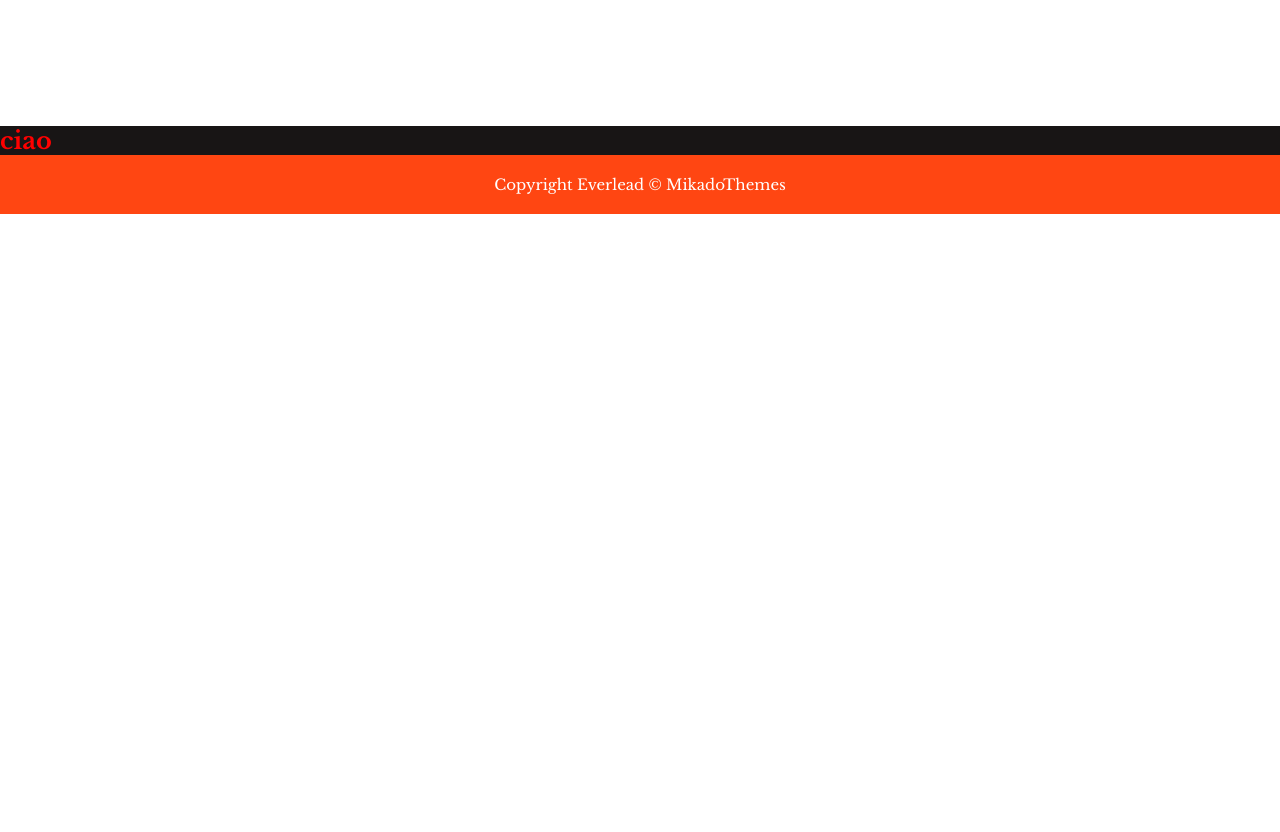
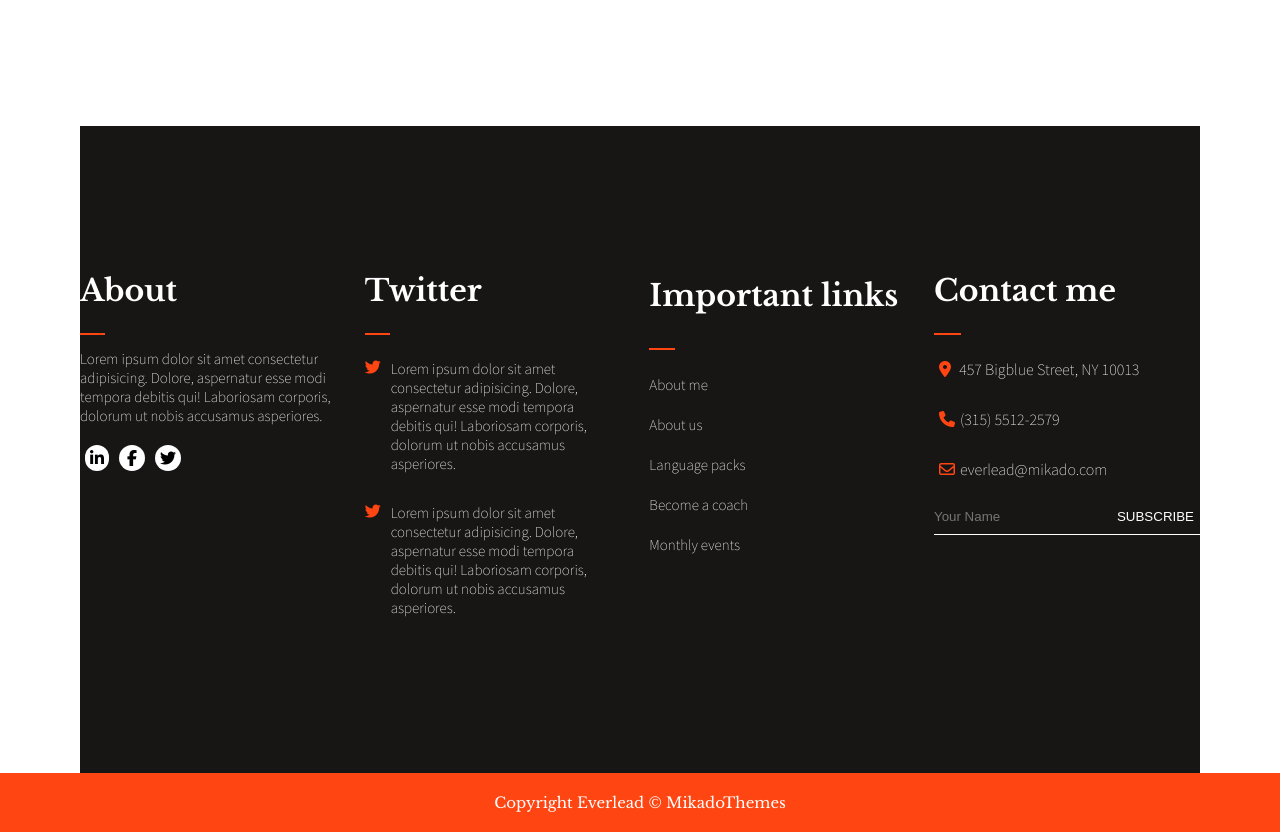
Before and after one commit to ArrobbioUmberto/proj-html-vuejs, a Vue app: page / in a window 1280 px wide. Shown: the part 6520-7352 px from the top of the page. Before the commit the page ends 6734 px from the top, so only its background shows below. Built offline with nearby package versions, Linux system fonts and the light colour scheme.

Commit message:
FEAT complete components with gap and spacing

```diff
--- a/src/components/DarkFooter.vue
+++ b/src/components/DarkFooter.vue
@@ -4,10 +4,213 @@ export default {
 }
 </script>
 <template>
-    <h1>ciao</h1>
+    <div class="container">
+        <div class="row">
+            <ul class="list-wrap">
+                <li class="col">
+                    <ul class="list-item">
+                        <li class="title">about</li>
+                        <li><span class="line"></span></li>
+                        <li>
+                            <p>Lorem ipsum dolor sit amet consectetur adipisicing.
+                                Dolore, aspernatur esse modi tempora debitis qui!
+                                Laboriosam corporis, dolorum ut nobis accusamus asperiores.</p>
+                        </li>
+                        <li class="logo">
+                            <i class="fa-brands fa-linkedin-in custom-logo"></i>
+                            <i class="fa-brands fa-facebook-f custom-logo fb"></i>
+                            <i class="fa-brands fa-twitter custom-logo"></i>
+                        </li>
+                    </ul>
+                </li>
+                <li class="col">
+                    <ul class="list-item">
+                        <li class="title">twitter</li>
+                        <li><span class="line"></span></li>
+                        <li class="twitter-text">
+                            <i class="fa-brands fa-twitter"></i>
+                            <p class="text">Lorem ipsum dolor sit amet consectetur adipisicing.
+                                Dolore, aspernatur esse modi tempora debitis qui!
+                                Laboriosam corporis, dolorum ut nobis accusamus asperiores.</p>
+                        </li>
+                        <li class="twitter-text">
+                            <i class="fa-brands fa-twitter"></i>
+                            <p class="text">Lorem ipsum dolor sit amet consectetur adipisicing.
+                                Dolore, aspernatur esse modi tempora debitis qui!
+                                Laboriosam corporis, dolorum ut nobis accusamus asperiores.</p>
+                        </li>
+                    </ul>
+                </li>
+                <li class="col">
+                    <ul class="important_links list-item">
+                        <li class="title">important links</li>
+                        <li><span class="line"></span></li>
+                        <li><a href="#">about me</a></li>
+                        <li><a href="#">about us</a></li>
+                        <li><a href="#">language packs</a></li>
+                        <li><a href="#">become a coach</a></li>
+                        <li><a href="#">monthly events</a></li>
+
+                    </ul>
+                </li>
+                <li class="col">
+                    <ul class="list-item">
+                        <li class="title">contact me</li>
+                        <li><span class="line"></span></li>
+                        <li class="contact place"><i class="fa-solid fa-location-dot"></i> 457 bigblue street, NY 10013</li>
+                        <li class="contact"><i class="fa-solid fa-phone"></i>(315) 5512-2579</li>
+                        <li class="contact"><i class="fa-regular fa-envelope"></i>everlead@mikado.com</li>
+                        <li class="form-part">
+                            <input class="input-box" type="text" placeholder="Your Name">
+                            <button class="btn">subscribe</button>
+                        </li>
+                    </ul>
+                </li>
+            </ul>
+        </div>
+    </div>
 </template>
 <style lang="scss" scoped>
-h1 {
-    color: red;
+.col {
+    flex-basis: calc(100% / 4);
+}
+
+.row {
+    padding: 90px 0;
+    max-width: 1380px;
+    margin: 0 auto;
+}
+
+p {
+    margin: 0;
+    color: white;
+    font-family: "Source Sans Pro", sans-serif;
+    font-weight: lighter;
+    font-size: 15px;
+}
+
+.title {
+    color: white;
+    font-size: 30px;
+    font-weight: bold;
+}
+
+.text {
+    padding: 0 10px;
+}
+
+.fa-twitter {
+    color: #ff4612;
+}
+
+.list-wrap {
+    display: flex;
+    flex-direction: row;
+    gap: 30px;
+    padding: 40px 0;
+    padding-inline-start: 0;
+}
+
+.list-item {
+    padding: 0;
+    display: flex;
+    flex-direction: column;
+    gap: 10px;
+}
+
+li {
+    list-style-type: none;
+}
+
+.line {
+    border-bottom: 2px solid #ff4612;
+    display: inline-block;
+    width: 10%;
+}
+
+.twitter-text {
+    display: flex;
+    flex-direction: row;
+    align-items: flex-start;
+    padding: 10px 0;
+}
+
+.logo {
+    display: flex;
+    flex-direction: row;
+    align-items: center;
+}
+
+.custom-logo {
+    background-color: white;
+    color: black;
+    aspect-ratio: 1/1;
+    border-radius: 25px;
+    padding: 5px;
+    margin: 10px 5px;
+}
+
+.fb {
+    padding: 5px 8px;
+}
+
+a {
+    color: white;
+    text-decoration: none;
+}
+
+.title::first-letter {
+    text-transform: capitalize;
+}
+
+.important_links a {
+    padding: 10px 0;
+    color: white;
+    font-family: "Source Sans Pro", sans-serif;
+    font-weight: lighter;
+    font-size: 15px;
+}
+
+.important_links li {
+    padding: 5px 0;
+}
+
+.important_links li::first-letter {
+    text-transform: capitalize;
+}
+
+.contact {
+    color: white;
+    font-family: "Source Sans Pro", sans-serif;
+    font-weight: lighter;
+    margin: 10px 0;
+}
+
+.place {
+    text-transform: capitalize;
+}
+
+.contact i {
+    color: #ff4612;
+    padding: 0 5px;
+}
+
+.btn {
+    background-color: transparent;
+    color: white;
+    border: none;
+    text-transform: uppercase;
+}
+
+.form-part {
+    background-color: transparent;
+    border-bottom: 1px solid white;
+    width: max-content;
+}
+
+.input-box {
+    background-color: transparent;
+    border: none;
+    padding: 10px 0;
 }
 </style>
```
